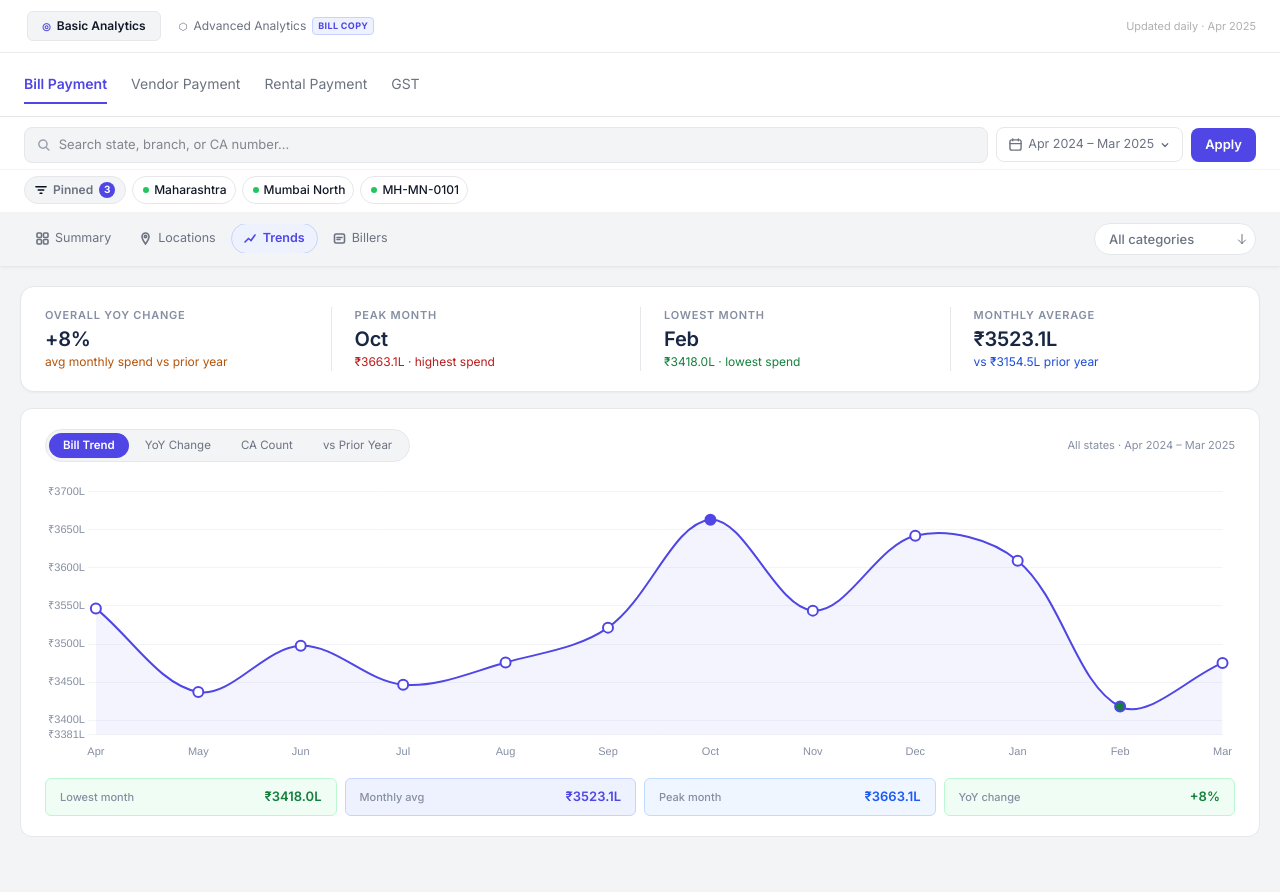
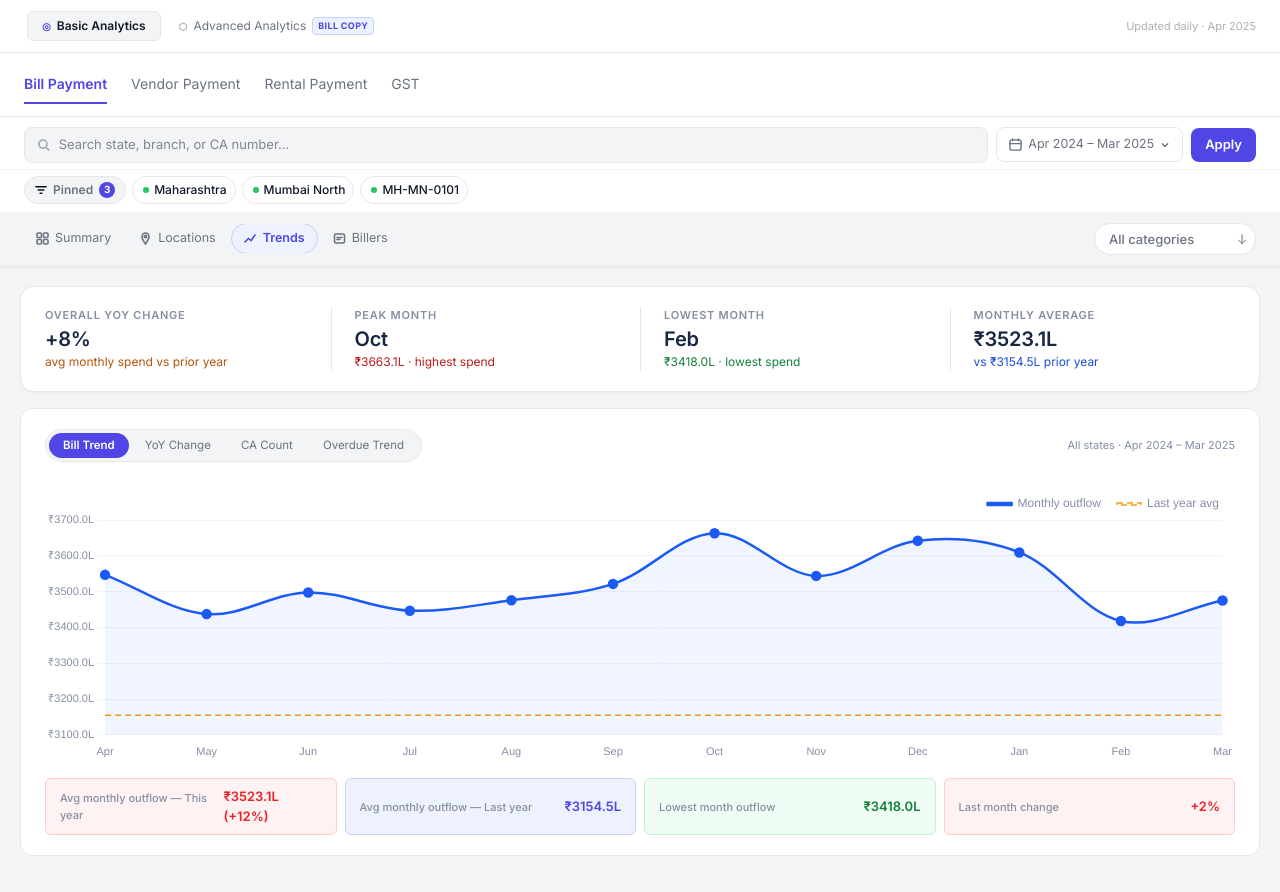
Before and after one commit to priyasharma23-spec/v0-demand-analytics-BillAnalytics-, a Next.js app: page /analytics in a window 1280 px wide. Both pictures are taken after a click on the button "Trends". Shown: the top 892 px of the page. Built offline with nearby package versions, Linux system fonts and the light colour scheme.

Commit message:
feat: trends - overdue tab, YoY expense framing, bill trend MoM with last yr avg line, tab-aware stat pills

```diff
--- a/components/BasicAnalyticsShell.tsx
+++ b/components/BasicAnalyticsShell.tsx
@@ -1005,19 +1005,19 @@ function BasicLocations({ appState, analyticsMode = 'basic' }: BasicSectionProps
 function BasicTrends({ appState }: BasicSectionProps) {
   const [activeTab, setActiveTab] = useState<string>('spend')
   const TABS = [
-    { key: 'spend',  label: 'Bill Trend',   color: '#4F46E5', bg: '#EEF2FF', bd: '#C7D2FE' },
-    { key: 'yoy',    label: 'YoY Change',   color: '#3B82F6', bg: '#EFF6FF', bd: '#BFDBFE' },
-    { key: 'ca',     label: 'CA Count',     color: '#15803D', bg: '#F0FDF4', bd: '#BBF7D0' },
-    { key: 'prior',  label: 'vs Prior Year',color: '#7C3AED', bg: '#F5F3FF', bd: '#DDD6FE' },
+    { key: 'spend',   label: 'Bill Trend',    color: '#4F46E5', bg: '#EEF2FF', bd: '#C7D2FE' },
+    { key: 'yoy',     label: 'YoY Change',    color: '#3B82F6', bg: '#EFF6FF', bd: '#BFDBFE' },
+    { key: 'ca',      label: 'CA Count',      color: '#15803D', bg: '#F0FDF4', bd: '#BBF7D0' },
+    { key: 'overdue', label: 'Overdue Trend', color: '#ec2127', bg: '#FEF2F2', bd: '#FECACA' },
   ]
   const trendRef   = useRef<HTMLCanvasElement>(null)
   const yoyRef     = useRef<HTMLCanvasElement>(null)
   const caRef      = useRef<HTMLCanvasElement>(null)
-  const spendTrendRef   = useRef<HTMLCanvasElement>(null)
+  const overdueRef = useRef<HTMLCanvasElement>(null)
   const trendChart = useRef<Chart | null>(null)
   const yoyChart   = useRef<Chart | null>(null)
   const caChart    = useRef<Chart | null>(null)
-  const spendTrendChart = useRef<Chart | null>(null)
+  const overdueChart = useRef<Chart | null>(null)
 
   const data          = getFilteredBills('monthly', appState.stateF, appState.branchF, appState.caF)
   const monthlyTotals = data.map(d => d.totalBill)
@@ -1124,102 +1124,93 @@ function BasicTrends({ appState }: BasicSectionProps) {
     return () => { clearTimeout(timer); if (trendChart.current) trendChart.current.destroy() }
   }, [appState.stateF, appState.branchF, appState.caF, activeTab])
 
-  // Monthly spend trend chart (simple line chart)
+  // Bill Trend chart - single current year line with last year avg as dashed reference line
   useEffect(() => {
     const timer = setTimeout(() => {
-      if (!spendTrendRef.current) return
-      const ctx = spendTrendRef.current.getContext('2d')
+      if (!trendRef.current) return
+      const ctx = trendRef.current.getContext('2d')
       if (!ctx) return
-      if (spendTrendChart.current) spendTrendChart.current.destroy()
-      const padding = (maxVal - minVal) * 0.15
-      spendTrendChart.current = new Chart(ctx, {
+      if (trendChart.current) trendChart.current.destroy()
+
+      const billChg = avgCurrent > avgPrior
+        ? Math.round((avgCurrent - avgPrior) / avgPrior * 100)
+        : Math.round((avgCurrent - avgPrior) / avgPrior * 100)
+
+      trendChart.current = new Chart(ctx, {
         type: 'line',
         data: {
           labels,
-          datasets: [{
-            type: 'line' as const,
-            label: 'Total bill',
+          datasets: [
+            {
+              label: 'Monthly outflow',
               data: monthlyTotals,
-            borderColor: '#4F46E5',
-            borderWidth: 2,
-            backgroundColor: 'rgba(79,70,229,0.06)',
-            pointBackgroundColor: monthlyTotals.map((_, i) =>
-              i === maxMonthIdx ? '#4F46E5' : i === minMonthIdx ? '#15803D' : '#fff'
-            ),
-            pointBorderColor: '#4F46E5',
-            pointRadius: 5,
-            pointHoverRadius: 7,
-            pointBorderWidth: 2,
+              borderColor: '#1c5af4',
+              backgroundColor: 'rgba(28,90,244,0.06)',
+              borderWidth: 2.5,
+              pointBackgroundColor: '#1c5af4',
+              pointRadius: 4,
+              pointHoverRadius: 6,
               tension: 0.35,
               fill: true,
-            yAxisID: 'y',
-          }],
+            },
+            {
+              label: 'Last year avg',
+              data: Array(12).fill(avgPrior),
+              borderColor: '#F59E0B',
+              borderDash: [6, 4],
+              backgroundColor: 'transparent',
+              borderWidth: 1.5,
+              pointRadius: 0,
+              tension: 0.35,
+              fill: false,
+            },
+          ],
         },
         options: {
           responsive: true,
           maintainAspectRatio: false,
           interaction: { mode: 'index', intersect: false },
           plugins: {
-            legend: { display: false },
+            legend: {
+              display: true,
+              position: 'top' as const,
+              align: 'end' as const,
+              labels: { boxWidth: 24, boxHeight: 2, color: '#858ea2', font: { size: 12 }, padding: 16 },
+            },
             tooltip: {
-              backgroundColor: '#f5f6fa',
-              titleColor: '#192744',
-              bodyColor: '#5e687d',
-              borderColor: '#f3f4f6',
-              borderWidth: 1,
-              padding: 10,
-              cornerRadius: 4,
-              displayColors: false,
+              backgroundColor: '#192744',
+              titleColor: '#fff',
+              bodyColor: 'rgba(255,255,255,0.85)',
+              padding: 12,
+              cornerRadius: 8,
               callbacks: {
-                title: items => items[0].label,
-                label: item => `  Bill amount: ₹${(Number(item.raw) / 100000).toFixed(1)}L`,
-                afterLabel: item => {
+                label: (item) => {
+                  if (item.datasetIndex === 0) {
+                    const curr = item.raw as number
                     const i = item.dataIndex
-                  const lines = []
-                  if (i === maxMonthIdx) lines.push('  ▲ Peak month')
-                  else if (i === minMonthIdx) lines.push('  ▼ Lowest month')
-                  else {
-                    const prev = monthlyTotals[i - 1]
-                    if (prev) {
-                      const chg = Math.round((monthlyTotals[i] - prev) / prev * 100)
-                      lines.push(`  ${chg > 0 ? '↑' : '↓'} ${Math.abs(chg)}% vs prev month`)
-                    }
-                  }
-                  return lines.join('\n')
+                    const prev = i > 0 ? monthlyTotals[i - 1] : 0
+                    const momChg = prev > 0 ? Math.round((curr - prev) / prev * 100) : 0
+                    const yoyChg = avgPrior > 0 ? Math.round((curr - avgPrior) / avgPrior * 100) : 0
+                    return `Monthly outflow: ₹${inrK(curr)}  (${momChg > 0 ? '+' : ''}${momChg}% vs last month)\n(${yoyChg > 0 ? '+' : ''}${yoyChg}% vs last yr avg)`
+                  } else {
+                    return `Last year avg: ₹${inrK(item.raw as number)}`
+                  }
                 }
               }
             }
           },
           scales: {
-            x: {
-              grid: { display: false },
-              border: { display: false },
-              ticks: { color: '#858ea2', font: { size: 11 } },
-            },
-            y: {
-              type: 'linear' as const,
-              position: 'left' as const,
-              border: { display: false },
-              grid: { color: '#f3f4f6' },
-              min: Math.floor((minVal - padding) / 100000) * 100000,
-              max: Math.ceil((maxVal + padding) / 100000) * 100000,
-              ticks: {
-                color: '#858ea2',
-                font: { size: 11 },
-                callback: (v: any) => '₹' + (Number(v) / 100000).toFixed(0) + 'L',
-              },
-            },
+            x: { grid: { display: false }, border: { display: false }, ticks: { color: '#858ea2', font: { size: 11 } } },
+            y: { border: { display: false }, grid: { color: '#f3f4f6' },
+              ticks: { color: '#858ea2', font: { size: 11 }, callback: (v: any) => '₹' + (Number(v)/100000).toFixed(1) + 'L' } },
           },
         },
       })
-    }, 100)
-    return () => {
-      clearTimeout(timer)
-      if (spendTrendChart.current) spendTrendChart.current.destroy()
-    }
-  }, [labels, monthlyTotals, maxVal, minVal, maxMonthIdx, minMonthIdx])
-
-  // YoY change line chart — same style as spend chart
+    }, 50)
+    return () => { clearTimeout(timer); if (trendChart.current) trendChart.current.destroy() }
+  }, [appState.stateF, appState.branchF, appState.caF, activeTab, monthlyTotals, avgCurrent, avgPrior])
+
+  // YoY change line chart — red line, colored dots (red if positive/cost up, green if negative/cost down)
   useEffect(() => {
     const timer = setTimeout(() => {
       if (!yoyRef.current) return
@@ -1232,29 +1223,16 @@ function BasicTrends({ appState }: BasicSectionProps) {
           labels,
           datasets: [
             {
-              label: 'Current year',
+              label: 'YoY Change',
               data: yoyChanges,
-              borderColor: '#2500D7',
-              backgroundColor: 'rgba(37,0,215,0.06)',
+              borderColor: '#ec2127',
+              backgroundColor: 'rgba(236,33,39,0.06)',
               borderWidth: 2.5,
-              pointBackgroundColor: '#2500D7',
+              pointBackgroundColor: yoyChanges.map(v => v > 0 ? '#ec2127' : '#36b37e'),
               pointRadius: 4,
               pointHoverRadius: 6,
               tension: 0.35,
               fill: true,
-            },
-            {
-              label: 'Prior year',
-              data: priorYoyChanges,
-              borderColor: '#C4BFFF',
-              backgroundColor: 'transparent',
-              borderWidth: 1.5,
-              borderDash: [5, 4],
-              pointBackgroundColor: '#C4BFFF',
-              pointRadius: 2,
-              pointHoverRadius: 4,
-              tension: 0.35,
-              fill: false,
             },
           ],
         },
@@ -1263,12 +1241,7 @@ function BasicTrends({ appState }: BasicSectionProps) {
           maintainAspectRatio: false,
           interaction: { mode: 'index', intersect: false },
           plugins: {
-            legend: {
-              display: true,
-              position: 'top' as const,
-              align: 'end' as const,
-              labels: { boxWidth: 24, boxHeight: 2, color: '#858ea2', font: { size: 12 }, padding: 16 },
-            },
+            legend: { display: false },
             tooltip: {
               backgroundColor: '#192744',
               titleColor: '#fff',
@@ -1276,7 +1249,19 @@ function BasicTrends({ appState }: BasicSectionProps) {
               padding: 12,
               cornerRadius: 8,
               callbacks: {
-                label: item => '  ' + item.dataset.label + ': ' + (item.raw as number > 0 ? '+' : '') + item.raw + '%',
+                label: (item) => {
+                  const val = item.raw as number
+                  const caChange = Math.round(Math.random() * 10)
+                  const billChange = Math.round(Math.random() * 10)
+                  return val > 0
+                    ? `↑ Cost increased: +${val}% vs same month last year`
+                    : `↓ Cost decreased: ${val}%`
+                },
+                afterLabel: (item) => {
+                  const caChange = Math.round(Math.random() * 10)
+                  const billChange = Math.round(Math.random() * 10)
+                  return `Active CAs: ${caChange > 0 ? '+' : ''}${caChange}%\nAvg bill/CA: ${billChange > 0 ? '+' : ''}${billChange}%`
+                }
               }
             }
           },
@@ -1289,7 +1274,7 @@ function BasicTrends({ appState }: BasicSectionProps) {
       })
     }, 50)
     return () => { clearTimeout(timer); if (yoyChart.current) yoyChart.current.destroy() }
-  }, [appState.stateF, appState.branchF, appState.caF, activeTab])
+  }, [appState.stateF, appState.branchF, appState.caF, activeTab, yoyChanges])
 
   // CA additions line chart — same style as spend chart
   useEffect(() => {
@@ -1373,6 +1358,89 @@ function BasicTrends({ appState }: BasicSectionProps) {
     return () => { clearTimeout(timer); if (caChart.current) caChart.current.destroy() }
   }, [appState.stateF, appState.branchF, appState.caF, activeTab])
 
+  // Overdue Trend useEffect - bar chart for overdue amounts (red bars) and line chart for overdue CA count (amber line, y2 axis)
+  useEffect(() => {
+    const timer = setTimeout(() => {
+      if (!overdueRef.current) return
+      const ctx = overdueRef.current.getContext('2d')
+      if (!ctx) return
+      if (overdueChart.current) overdueChart.current.destroy()
+
+      // Generate mock overdue data
+      const overdueAmounts = monthlyTotals.map((v, i) => Math.round(v * (0.065 + Math.random() * 0.02)))
+      const overdueCACounts = caCounts.map((_, i) => Math.round(Math.random() * 25 + 5))
+
+      overdueChart.current = new Chart(ctx, {
+        type: 'bar',
+        data: {
+          labels,
+          datasets: [
+            {
+              type: 'bar' as const,
+              label: 'Overdue amount',
+              data: overdueAmounts,
+              backgroundColor: '#ec2127',
+              borderRadius: 4,
+              yAxisID: 'y',
+            },
+            {
+              type: 'line' as const,
+              label: 'Overdue CAs',
+              data: overdueCACounts,
+              borderColor: '#F59E0B',
+              backgroundColor: 'transparent',
+              borderWidth: 2.5,
+              pointBackgroundColor: '#F59E0B',
+              pointRadius: 3,
+              tension: 0.35,
+              yAxisID: 'y1',
+            },
+          ],
+        },
+        options: {
+          responsive: true,
+          maintainAspectRatio: false,
+          interaction: { mode: 'index', intersect: false },
+          plugins: {
+            legend: { display: true, position: 'top' as const, align: 'end' as const, labels: { boxWidth: 24, boxHeight: 2, color: '#858ea2', font: { size: 12 }, padding: 16 } },
+            tooltip: {
+              backgroundColor: '#192744',
+              titleColor: '#fff',
+              bodyColor: 'rgba(255,255,255,0.85)',
+              padding: 12,
+              cornerRadius: 8,
+              callbacks: {
+                label: (item) => {
+                  return item.datasetIndex === 0
+                    ? `Overdue: ₹${inrK(item.raw as number)}`
+                    : `Overdue CAs: ${item.raw}`
+                }
+              }
+            }
+          },
+          scales: {
+            x: { grid: { display: false }, border: { display: false }, ticks: { color: '#858ea2', font: { size: 11 } } },
+            y: {
+              type: 'linear' as const,
+              position: 'left' as const,
+              border: { display: false },
+              grid: { color: '#f3f4f6' },
+              ticks: { color: '#858ea2', font: { size: 11 }, callback: (v: any) => '₹' + (Number(v)/100000).toFixed(1) + 'L' }
+            },
+            y1: {
+              type: 'linear' as const,
+              position: 'right' as const,
+              border: { display: false },
+              grid: { display: false },
+              ticks: { color: '#F59E0B', font: { size: 11 } },
+            },
+          },
+        },
+      })
+    }, 50)
+    return () => { clearTimeout(timer); if (overdueChart.current) overdueChart.current.destroy() }
+  }, [appState.stateF, appState.branchF, appState.caF, activeTab, monthlyTotals, caCounts])
+
 
 
   return (
@@ -1415,19 +1483,52 @@ function BasicTrends({ appState }: BasicSectionProps) {
 
         {/* Chart area */}
         <div style={{ position: 'relative', width: '100%', height: '280px' }}>
-          {activeTab === 'spend' && <canvas ref={spendTrendRef} style={{ position:'absolute', inset:0, width:'100%', height:'100%' }}></canvas>}
-          {activeTab === 'prior' && <canvas ref={trendRef}      style={{ position:'absolute', inset:0, width:'100%', height:'100%' }}></canvas>}
-          {activeTab === 'yoy'   && <canvas ref={yoyRef}        style={{ position:'absolute', inset:0, width:'100%', height:'100%' }}></canvas>}
-          {activeTab === 'ca'    && <canvas ref={caRef}         style={{ position:'absolute', inset:0, width:'100%', height:'100%' }}></canvas>}
-        </div>
-
-        {/* Stat pills */}
+          {activeTab === 'spend'   && <canvas key='spend-canvas'   ref={trendRef}   style={{ position:'absolute', inset:0, width:'100%', height:'100%' }}></canvas>}
+          {activeTab === 'yoy'     && <canvas key='yoy-canvas'     ref={yoyRef}     style={{ position:'absolute', inset:0, width:'100%', height:'100%' }}></canvas>}
+          {activeTab === 'ca'      && <canvas key='ca-canvas'      ref={caRef}      style={{ position:'absolute', inset:0, width:'100%', height:'100%' }}></canvas>}
+          {activeTab === 'overdue' && <canvas key='overdue-canvas' ref={overdueRef} style={{ position:'absolute', inset:0, width:'100%', height:'100%' }}></canvas>}
+        </div>
+
+        {/* Stat pills - conditional by active tab */}
         <div style={{ display: 'grid', gridTemplateColumns: 'repeat(4, 1fr)', gap: '8px', marginTop: '16px' }}>
-          {[
-            { label: 'Lowest month',  value: inr(Math.min(...monthlyTotals)),  bg: '#F0FDF4', bd: '#BBF7D0', color: '#15803D' },
-            { label: 'Monthly avg',   value: inr(avgCurrent),                  bg: '#EEF2FF', bd: '#C7D2FE', color: '#4F46E5' },
-            { label: 'Peak month',    value: inr(Math.max(...monthlyTotals)),  bg: '#EFF6FF', bd: '#BFDBFE', color: '#1c5af4' },
-            { label: 'YoY change',    value: (overallYoy > 0 ? '+' : '') + overallYoy + '%', bg: '#F0FDF4', bd: '#BBF7D0', color: '#15803D' },
+          {activeTab === 'spend' && [
+            { label: 'Avg monthly outflow — This year', value: inr(avgCurrent) + ' (+' + (avgCurrent > avgPrior ? Math.round((avgCurrent - avgPrior) / avgPrior * 100) : 0) + '%)', bg: avgCurrent > avgPrior ? '#FEF2F2' : '#F0FDF4', bd: avgCurrent > avgPrior ? '#FECACA' : '#BBF7D0', color: avgCurrent > avgPrior ? '#ec2127' : '#15803D' },
+            { label: 'Avg monthly outflow — Last year',  value: inr(avgPrior), bg: '#EEF2FF', bd: '#C7D2FE', color: '#4F46E5' },
+            { label: 'Lowest month outflow', value: inr(Math.min(...monthlyTotals)), bg: '#F0FDF4', bd: '#BBF7D0', color: '#15803D' },
+            { label: 'Last month change', value: (monthlyTotals.length > 1 ? (monthlyTotals[monthlyTotals.length - 1] > monthlyTotals[monthlyTotals.length - 2] ? '+' : '') + Math.round((monthlyTotals[monthlyTotals.length - 1] - monthlyTotals[monthlyTotals.length - 2]) / monthlyTotals[monthlyTotals.length - 2] * 100) + '%' : '0%'), bg: monthlyTotals.length > 1 && monthlyTotals[monthlyTotals.length - 1] > monthlyTotals[monthlyTotals.length - 2] ? '#FEF2F2' : '#F0FDF4', bd: monthlyTotals.length > 1 && monthlyTotals[monthlyTotals.length - 1] > monthlyTotals[monthlyTotals.length - 2] ? '#FECACA' : '#BBF7D0', color: monthlyTotals.length > 1 && monthlyTotals[monthlyTotals.length - 1] > monthlyTotals[monthlyTotals.length - 2] ? '#ec2127' : '#15803D' },
+          ].map(s => (
+            <div key={s.label} style={{ background: s.bg, border: `1px solid ${s.bd}`, borderRadius: '6px', padding: '8px 14px', display: 'flex', alignItems: 'center', justifyContent: 'space-between' }}>
+              <div style={{ fontSize: '11px', color: '#858ea2', fontWeight: 500 }}>{s.label}</div>
+              <div style={{ fontSize: '13px', fontWeight: 600, color: s.color }}>{s.value}</div>
+            </div>
+          ))}
+          {activeTab === 'yoy' && [
+            { label: 'Most cost increase', value: '+' + Math.max(...yoyChanges) + '%', bg: '#FEF2F2', bd: '#FECACA', color: '#ec2127' },
+            { label: 'Most cost decrease', value: Math.min(...yoyChanges) + '%', bg: '#F0FDF4', bd: '#BBF7D0', color: '#15803D' },
+            { label: 'Avg YoY change', value: '+' + Math.round(yoyChanges.reduce((a, b) => a + b, 0) / yoyChanges.length) + '%', bg: '#FEF2F2', bd: '#FECACA', color: '#ec2127' },
+            { label: 'Months cost up', value: (yoyChanges.filter(y => y > 0).length) + ' / 12', bg: yoyChanges.filter(y => y > 0).length > 6 ? '#FEF2F2' : '#EEF2FF', bd: yoyChanges.filter(y => y > 0).length > 6 ? '#FECACA' : '#C7D2FE', color: yoyChanges.filter(y => y > 0).length > 6 ? '#ec2127' : '#4F46E5' },
+          ].map(s => (
+            <div key={s.label} style={{ background: s.bg, border: `1px solid ${s.bd}`, borderRadius: '6px', padding: '8px 14px', display: 'flex', alignItems: 'center', justifyContent: 'space-between' }}>
+              <div style={{ fontSize: '11px', color: '#858ea2', fontWeight: 500 }}>{s.label}</div>
+              <div style={{ fontSize: '13px', fontWeight: 600, color: s.color }}>{s.value}</div>
+            </div>
+          ))}
+          {activeTab === 'ca' && [
+            { label: 'Current CAs', value: Math.max(...caCounts), bg: '#EEF2FF', bd: '#C7D2FE', color: '#4F46E5' },
+            { label: 'Prior year CAs', value: Math.max(...priorCACounts), bg: '#EEF2FF', bd: '#C7D2FE', color: '#4F46E5' },
+            { label: 'Max growth', value: '+' + Math.round((Math.max(...caCounts) - Math.max(...priorCACounts)) / Math.max(...priorCACounts) * 100) + '%', bg: '#F0FDF4', bd: '#BBF7D0', color: '#15803D' },
+            { label: 'Current total', value: caCounts[caCounts.length - 1] + ' CAs', bg: '#EEF2FF', bd: '#C7D2FE', color: '#4F46E5' },
+          ].map(s => (
+            <div key={s.label} style={{ background: s.bg, border: `1px solid ${s.bd}`, borderRadius: '6px', padding: '8px 14px', display: 'flex', alignItems: 'center', justifyContent: 'space-between' }}>
+              <div style={{ fontSize: '11px', color: '#858ea2', fontWeight: 500 }}>{s.label}</div>
+              <div style={{ fontSize: '13px', fontWeight: 600, color: s.color }}>{s.value}</div>
+            </div>
+          ))}
+          {activeTab === 'overdue' && [
+            { label: 'Avg overdue/month', value: inr(Math.round(avgCurrent * 0.065)), bg: '#FEF2F2', bd: '#FECACA', color: '#ec2127' },
+            { label: 'Peak overdue', value: inr(Math.round(maxVal * 0.085)), bg: '#7F1D1D', bd: '#5F0F0F', color: '#FEE2E2' },
+            { label: 'Overdue % of bill', value: '6.5%', bg: '#FFFBEB', bd: '#FDE68A', color: '#B45309' },
+            { label: 'Months worsening', value: '4 / 12', bg: '#F5F3FF', bd: '#DDD6FE', color: '#4F46E5' },
           ].map(s => (
             <div key={s.label} style={{ background: s.bg, border: `1px solid ${s.bd}`, borderRadius: '6px', padding: '8px 14px', display: 'flex', alignItems: 'center', justifyContent: 'space-between' }}>
               <div style={{ fontSize: '11px', color: '#858ea2', fontWeight: 500 }}>{s.label}</div>
```
Lines whose indentation alone changed are shown as unchanged.
